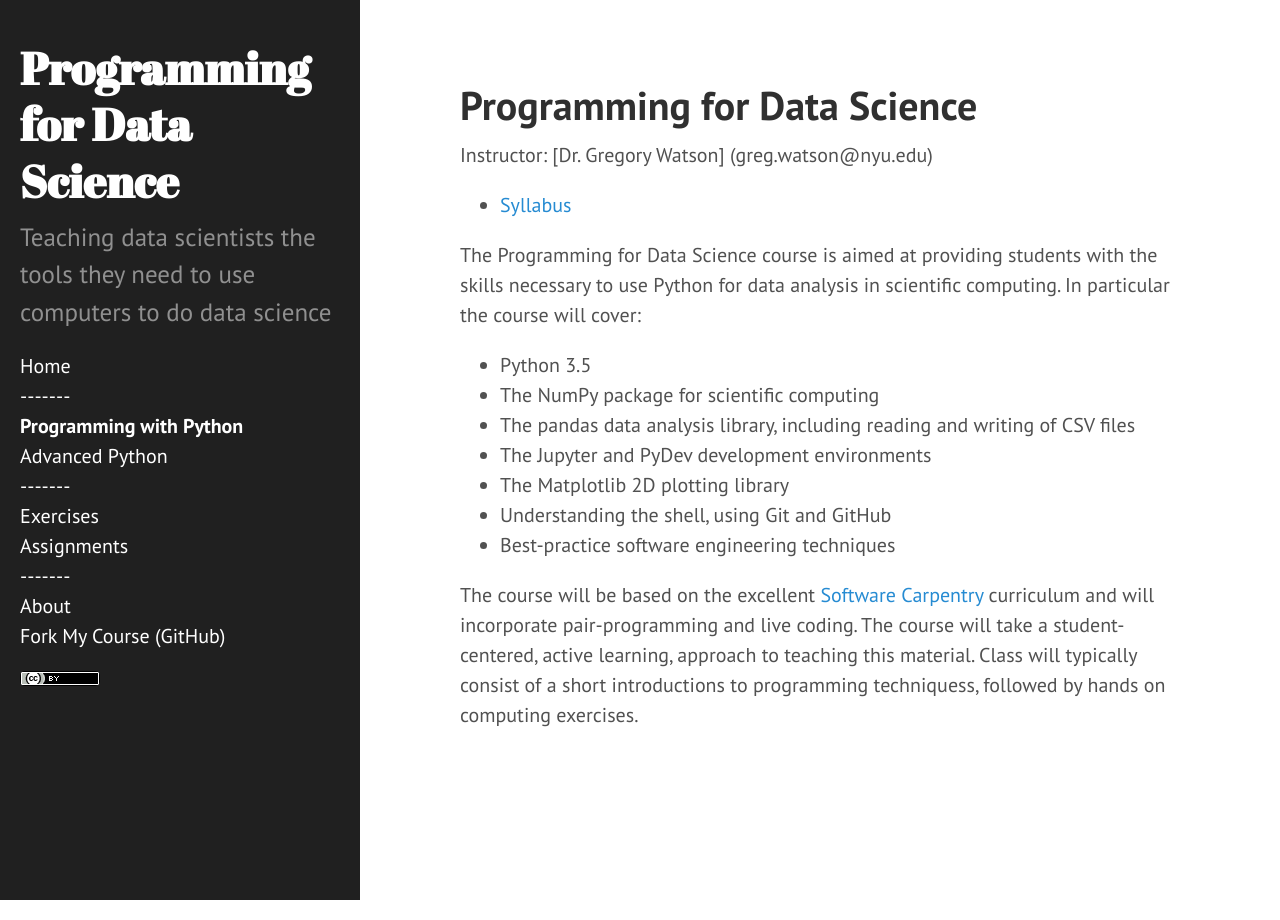
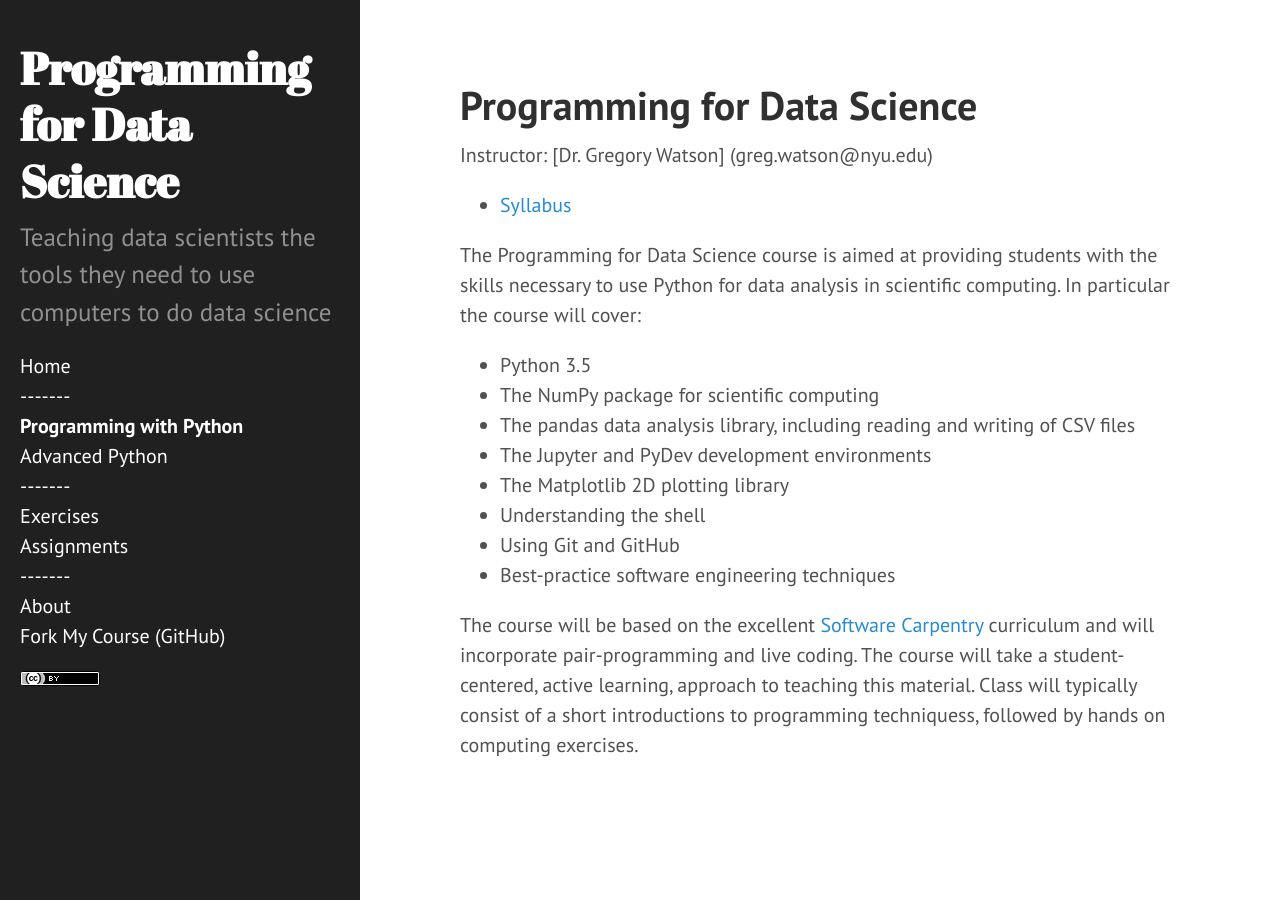
Before and after one commit to nyu-cds/courses, a Jekyll site: the page built from programming.md, in a window 1280 px wide. Built offline with Jekyll 4.4.1, drawn with Linux system fonts in a browser that asks for light colours.

```diff
--- a/programming.md
+++ b/programming.md
@@ -18,7 +18,8 @@ computing. In particular the course will cover:
 * The pandas data analysis library, including reading and writing of CSV files
 * The Jupyter and PyDev development environments
 * The Matplotlib 2D plotting library
-* Understanding the shell, using Git and GitHub
+* Understanding the shell
+* Using Git and GitHub
 * Best-practice software engineering techniques
 
 The course will be based on the excellent [Software Carpentry](http://software-carpentry.org/)
```
